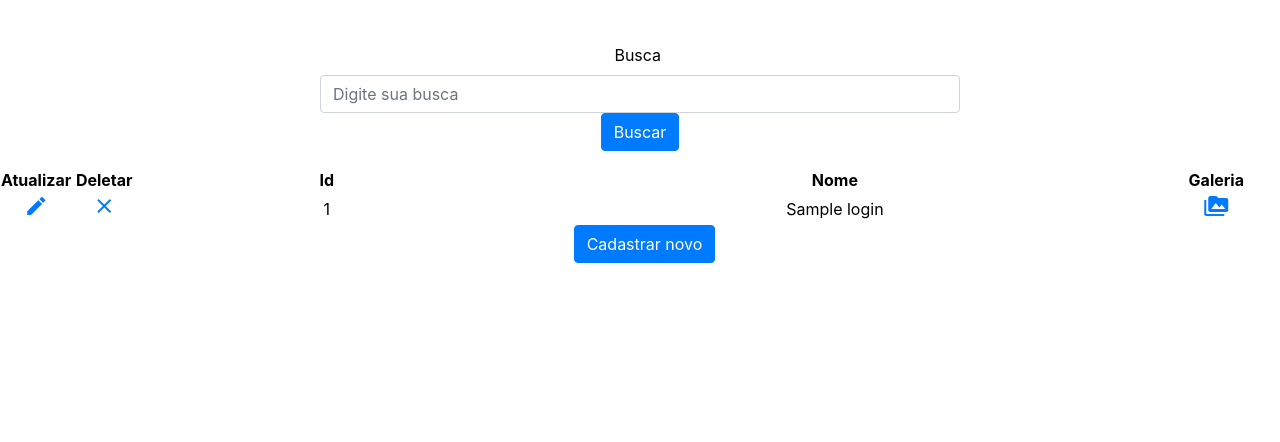
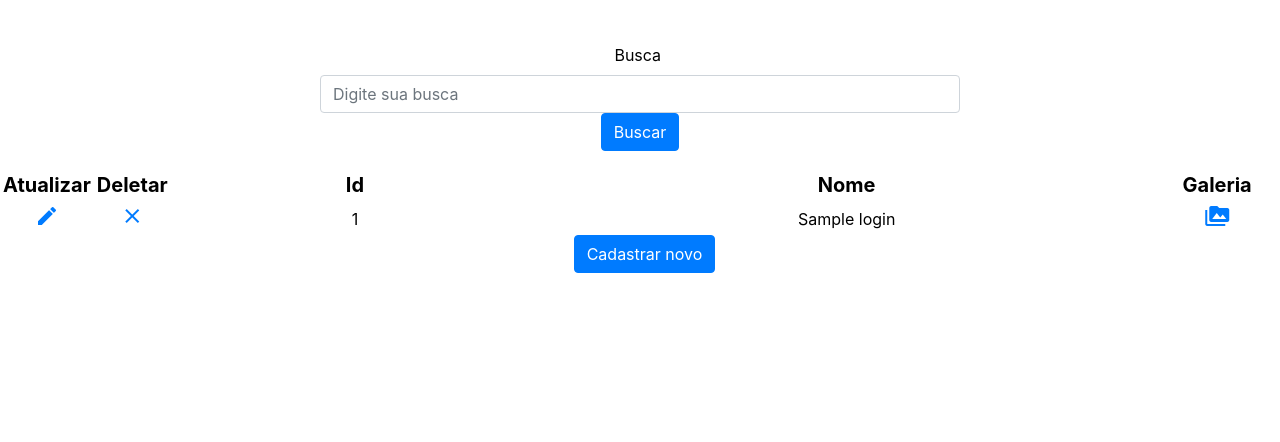
Before and after one commit to dariosalles/php, a PHP site: page / in a window 1280 px wide. Shown: the part 57-499 px from the top of the page. Run offline with PHP 8.4, Linux system fonts and the light colour scheme; tables that the repository leaves empty or names only in its code hold one stand-in row (values such as "Sample post").

Commit message:
CSS e Index

```diff
--- a/css/crud.css
+++ b/css/crud.css
@@ -54,6 +54,13 @@ p {
     padding: 10%;
     float: left;
     position: relative;
+}
+
+.tabela_titulo {
+
+  font-size: 20px;
+  padding: 2px;
+
 }
 
 .tabela th {
@@ -173,6 +180,13 @@ p {
   /* MEDIA QUERIES - RESPONSIVIDADE */
   @media screen and (max-width: 400px) {
 
+    .tabela_titulo {
+
+      font-size: 15px;
+      padding: 0px;
+
+    }
+
     .galeria_usuario {
       float: left;
       padding: 15px;
--- a/index.php
+++ b/index.php
@@ -83,11 +83,11 @@
     <!-- INICIO - LISTAGEM PESSOAS === -->
     <table class="tabela">
         <tr>
-            <th width="5%">Atualizar</th>
-            <th width="5%">Deletar</th>
-            <th width="30%">Id</th>
-            <th width="50%">Nome</th>
-            <th width="50%">Galeria</th>
+            <th width="5%"><div class="tabela_titulo">Atualizar</div></th>
+            <th width="5%"><div class="tabela_titulo">Deletar</div></th>
+            <th width="30%"><div class="tabela_titulo">Id</div></th>
+            <th width="50%"><div class="tabela_titulo">Nome</div></th>
+            <th width="50%"><div class="tabela_titulo">Galeria</div></th>
         </tr>
 
         <!-- iNICIO - CONTEUDO DINÂMICO -->
```
